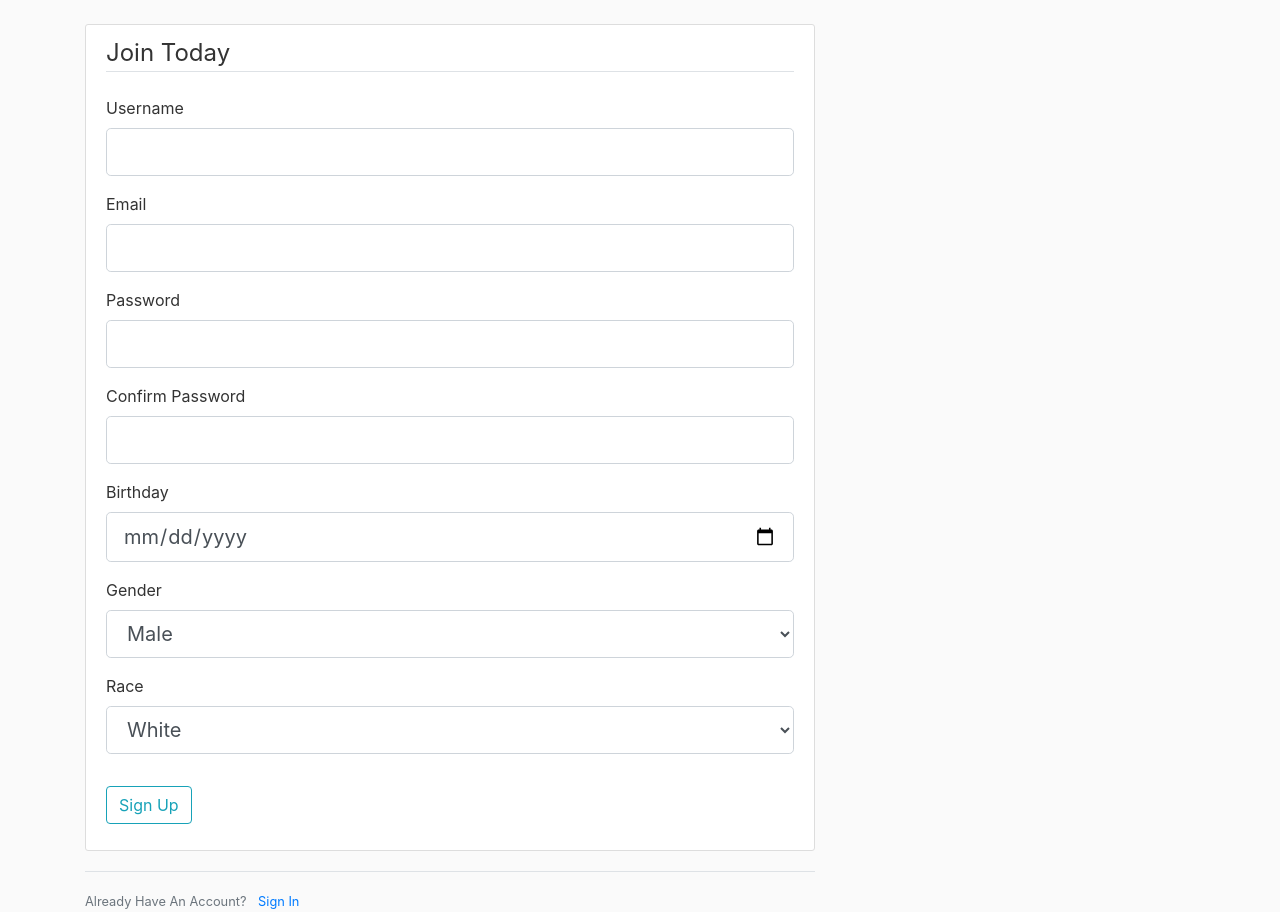
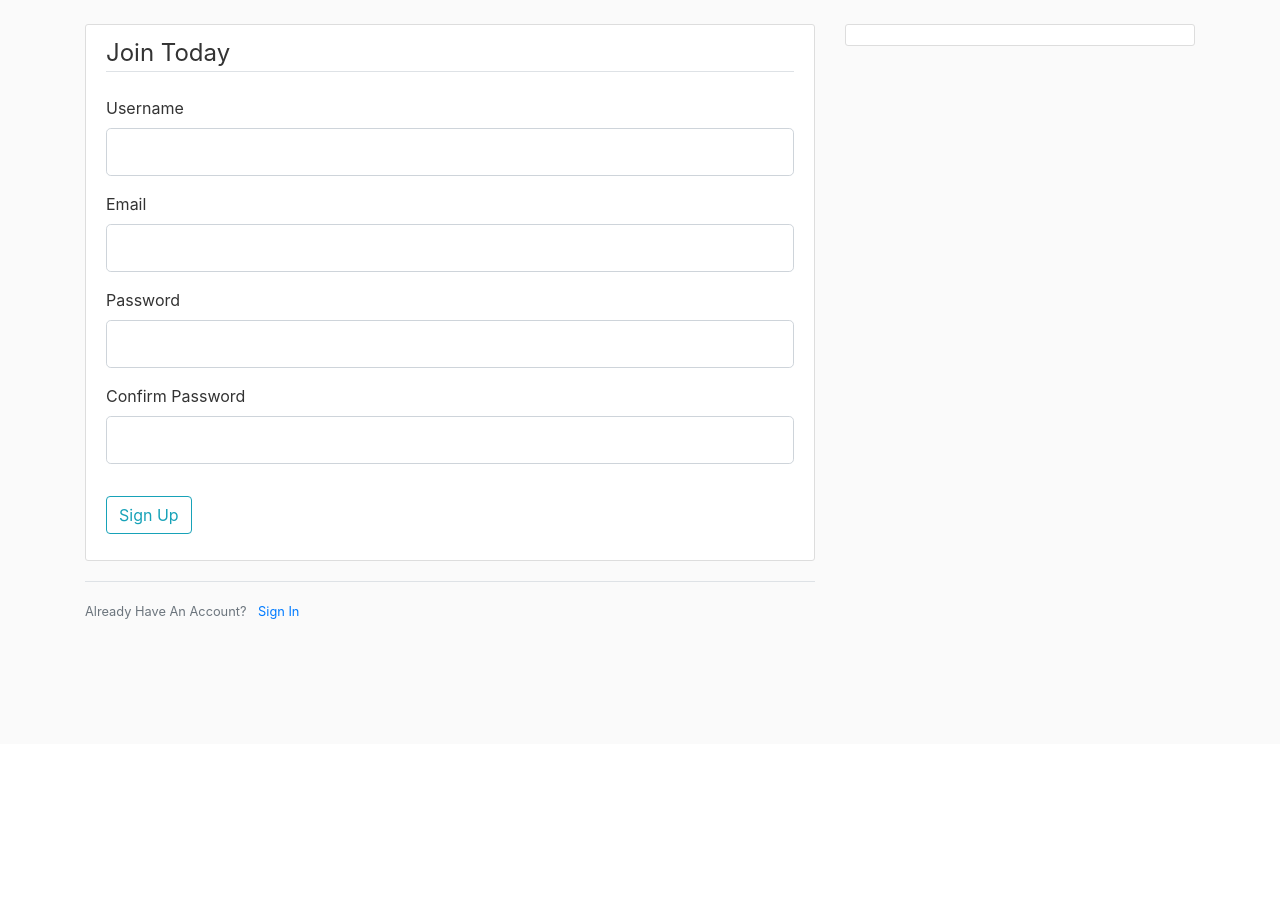
Before and after one commit to ajani18/CS348---Project, a Flask app: page /register in a window 1280 px wide. Shown: the part 56-968 px from the top of the page. After the commit the page ends 675 px from the top, so only its background shows below. Run offline with Flask 2, Linux system fonts and the light colour scheme; some libraries are stand-ins or nearby versions.

Commit message:
Add files via upload

```diff
--- a/flask-test/flaskblog/forms.py
+++ b/flask-test/flaskblog/forms.py
@@ -35,7 +35,6 @@
         user = User.query.filter_by(email=email.data).first()
         if user:
             raise ValidationError('That email is taken. Please choose a different one.')
-
 
 
 class LoginForm(FlaskForm):
--- a/flask-test/flaskblog/routes.py
+++ b/flask-test/flaskblog/routes.py
@@ -8,7 +8,7 @@
 from flaskblog.models import User, Post
 from flask_login import login_user, current_user, logout_user, login_required
 from flask_mail import Message
-from flaskblog.models import User, Post, Private_Info, Bucket_to_Category, Category, Location
+
 
 @app.route("/")
 @app.route("/home")
@@ -27,17 +27,11 @@
 def register():
     if current_user.is_authenticated:
         return redirect(url_for('home'))
-
     form = RegistrationForm()
     if form.validate_on_submit():
         hashed_password = bcrypt.generate_password_hash(form.password.data).decode('utf-8')
         user = User(username=form.username.data, email=form.email.data, password=hashed_password)
-        private = Private_Info(email=form.email.data, password=hashed_password,
-            birthday=form.birthday.data, gender=form.gender.data, race=form.race.data)
-
         db.session.add(user)
-        db.session.add(private)
-
         db.session.commit()
         flash('Your account has been created! You are now able to log in', 'success')
         return redirect(url_for('login'))
--- a/flask-test/flaskblog/templates/home.html
+++ b/flask-test/flaskblog/templates/home.html
@@ -21,6 +21,7 @@
           <a class="btn btn-outline-info mb-4" href="{{ url_for('home', page=page_num) }}">{{ page_num }}</a>
         {% endif %}
       {% else %}
+        ...
       {% endif %}
     {% endfor %}
 {% endblock content %}
--- a/flask-test/flaskblog/templates/layout.html
+++ b/flask-test/flaskblog/templates/layout.html
@@ -31,8 +31,14 @@
             </div>
             <!-- Navbar Right Side -->
             <div class="navbar-nav">
-              <a class="nav-item nav-link" href="{{ url_for('login') }}">Login</a>
-              <a class="nav-item nav-link" href="{{ url_for('register') }}">Register</a>
+              {% if current_user.is_authenticated %}
+                <a class="nav-item nav-link" href="{{ url_for('new_post') }}">New Post</a>
+                <a class="nav-item nav-link" href="{{ url_for('account') }}">Account</a>
+                <a class="nav-item nav-link" href="{{ url_for('logout') }}">Logout</a>
+              {% else %}
+                <a class="nav-item nav-link" href="{{ url_for('login') }}">Login</a>
+                <a class="nav-item nav-link" href="{{ url_for('register') }}">Register</a>
+              {% endif %}
             </div>
           </div>
         </div>
@@ -52,6 +58,10 @@
           {% endwith %}
           {% block content %}{% endblock %}
         </div>
+        <div class="col-md-4">
+          <div class="content-section">
+          </div>
+        </div>
       </div>
     </main>
 
--- a/flask-test/flaskblog/templates/post.html
+++ b/flask-test/flaskblog/templates/post.html
@@ -4,7 +4,7 @@
     <img class="rounded-circle article-img" src="{{ url_for('static', filename='profile_pics/' + post.author.image_file) }}">
     <div class="media-body">
       <div class="article-metadata">
-        <a class="mr-2" href="#">{{ post.author.username }}</a>
+        <a class="mr-2" href="{{ url_for('user_posts', username=post.author.username) }}">{{ post.author.username }}</a>
         <small class="text-muted">{{ post.date_posted.strftime('%Y-%m-%d') }}</small>
         {% if post.author == current_user %}
           <div>
--- a/flask-test/flaskblog/templates/register.html
+++ b/flask-test/flaskblog/templates/register.html
@@ -58,45 +58,6 @@
                         {{ form.confirm_password(class="form-control form-control-lg") }}
                     {% endif %}
                 </div>
-                <div class="form-group">
-                    {{ form.birthday.label(class="form-control-label") }}
-                    {% if form.birthday.errors %}
-                        {{ form.birthday(class="form-control form-control-lg is-invalid") }}
-                        <div class="invalid-feedback">
-                            {% for error in form.birthday.errors %}
-                                <span>{{ error }}</span>
-                            {% endfor %}
-                        </div>
-                    {% else %}
-                        {{ form.birthday(class="form-control form-control-lg") }}
-                    {% endif %}
-                </div>
-                <div class="form-group">
-                    {{ form.gender.label(class="form-control-label") }}
-                    {% if form.gender.errors %}
-                        {{ form.gender(class="form-control form-control-lg is-invalid") }}
-                        <div class="invalid-feedback">
-                            {% for error in form.gender.errors %}
-                                <span>{{ error }}</span>
-                            {% endfor %}
-                        </div>
-                    {% else %}
-                        {{ form.gender(class="form-control form-control-lg") }}
-                    {% endif %}
-                </div>
-                <div class="form-group">
-                    {{ form.race.label(class="form-control-label") }}
-                    {% if form.race.errors %}
-                        {{ form.race(class="form-control form-control-lg is-invalid") }}
-                        <div class="invalid-feedback">
-                            {% for race in form.race.errors %}
-                                <span>{{ error }}</span>
-                            {% endfor %}
-                        </div>
-                    {% else %}
-                        {{ form.race(class="form-control form-control-lg") }}
-                    {% endif %}
-                </div>
             </fieldset>
             <div class="form-group">
                 {{ form.submit(class="btn btn-outline-info") }}
```
Also changed, not shown: flask-test/flaskblog/templates/login.html (+5 -3 lines).
